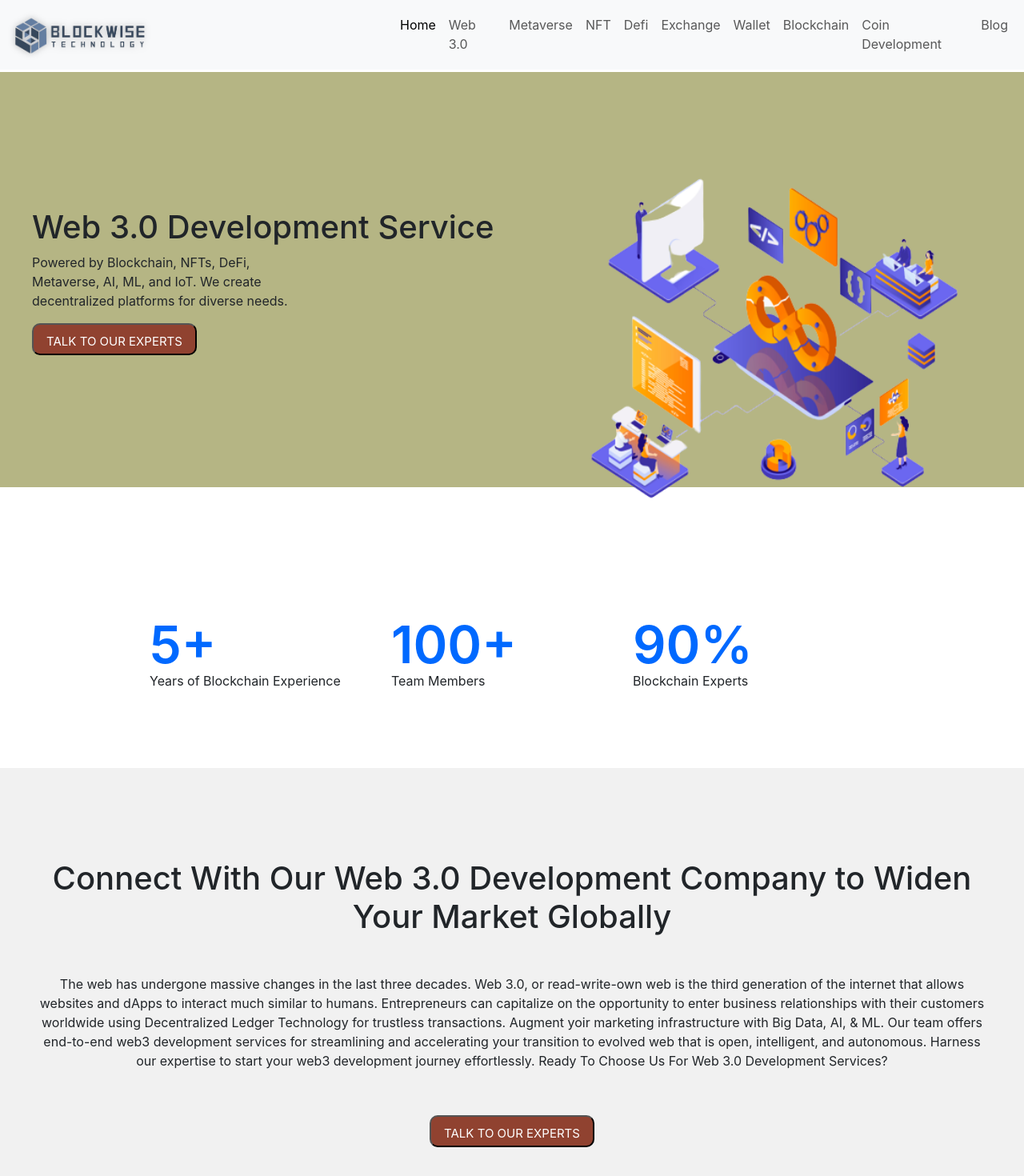
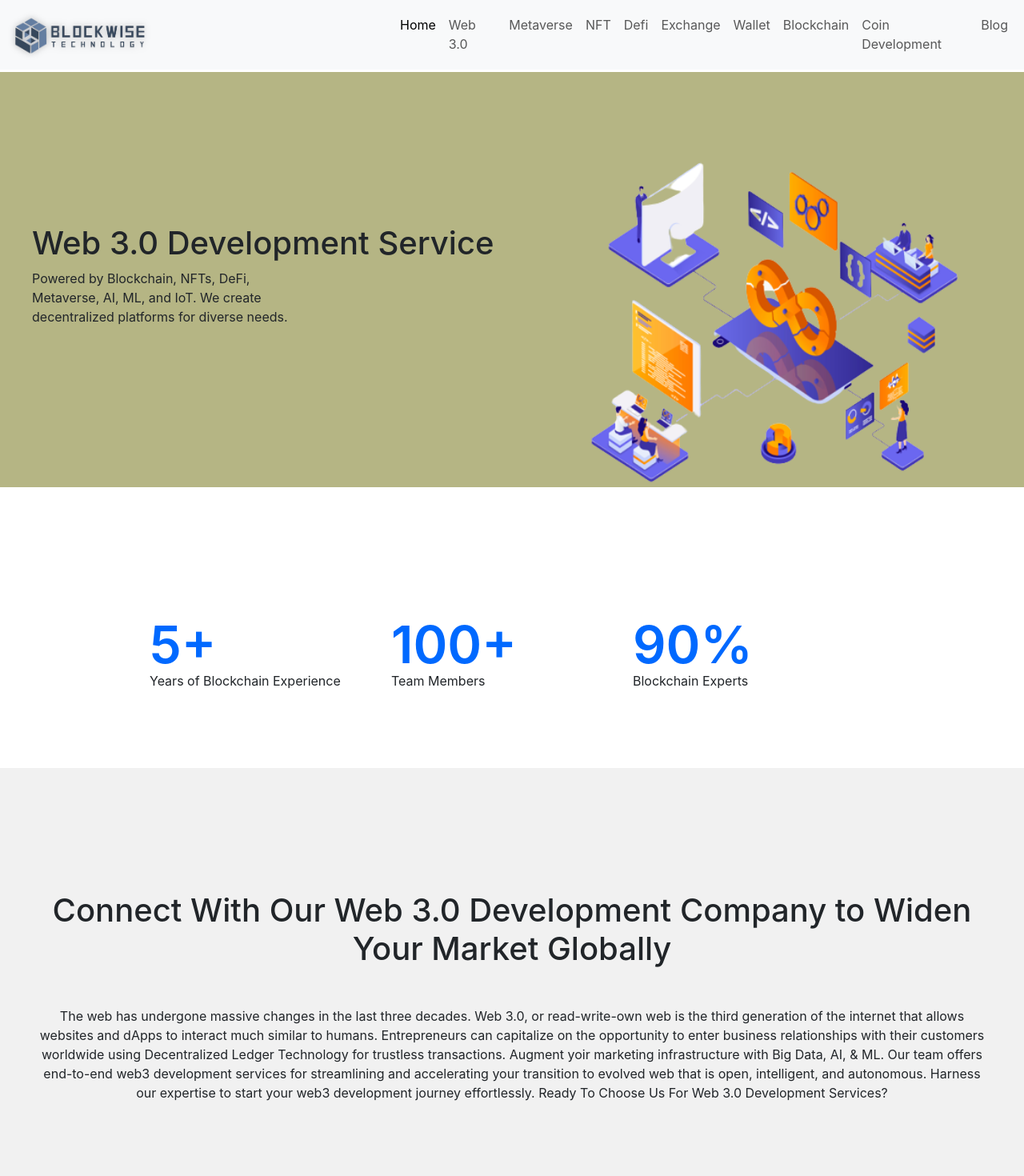
Before and after one commit to placeparks/Blockwise-tech, a React (Create React App) app: page /Web3 in a window 1280 px wide. Shown: the top 1470 px of the page at 80% size. Built offline with nearby package versions, Linux system fonts and the light colour scheme.

Commit message:
Update index.js

```diff
--- a/src/components/Web3.0/index.js
+++ b/src/components/Web3.0/index.js
@@ -11,7 +11,7 @@ export default function Main(){
         <div className={styles.mainBody}>
             <h1>Web 3.0 Development Service</h1>
             <p>Powered by Blockchain, NFTs, DeFi, Metaverse, AI, ML, and IoT. We create decentralized platforms for diverse needs.</p>
-        <button>TALK TO OUR EXPERTS</button>
+
         <img className={styles.image1} src='/Web3.0/Blockchain.png' alt=''/>
 
         </div>
@@ -34,7 +34,7 @@ export default function Main(){
             <h1>Connect With Our Web 3.0 Development Company to Widen Your Market Globally</h1>
         <p>The web has undergone massive changes in the last three decades. Web 3.0, or read-write-own web is the third generation of the internet that allows websites and dApps to interact much similar to humans. Entrepreneurs can capitalize on the opportunity to enter business relationships with their customers worldwide using Decentralized Ledger Technology for trustless transactions. Augment yoir marketing infrastructure with Big Data, AI, & ML. Our team offers end-to-end web3 development services for streamlining and accelerating your transition to evolved web that is open, intelligent, and autonomous. Harness our expertise to start your web3 development journey effortlessly.
 Ready To Choose Us For Web 3.0 Development Services?</p>
-<button>TALK TO OUR EXPERTS</button>
+
         </div>
 
         <BusinessToWeb3/>
```
